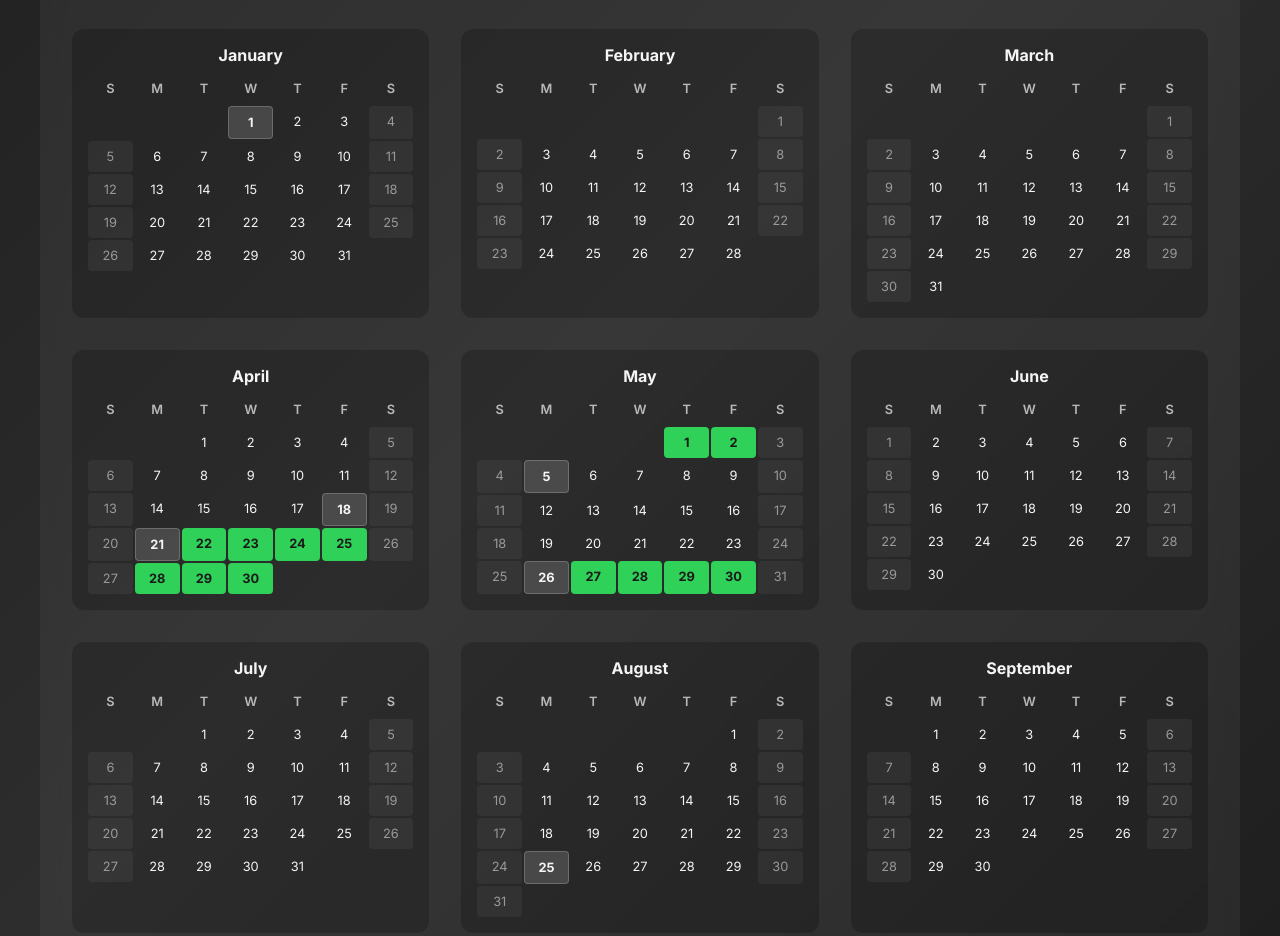
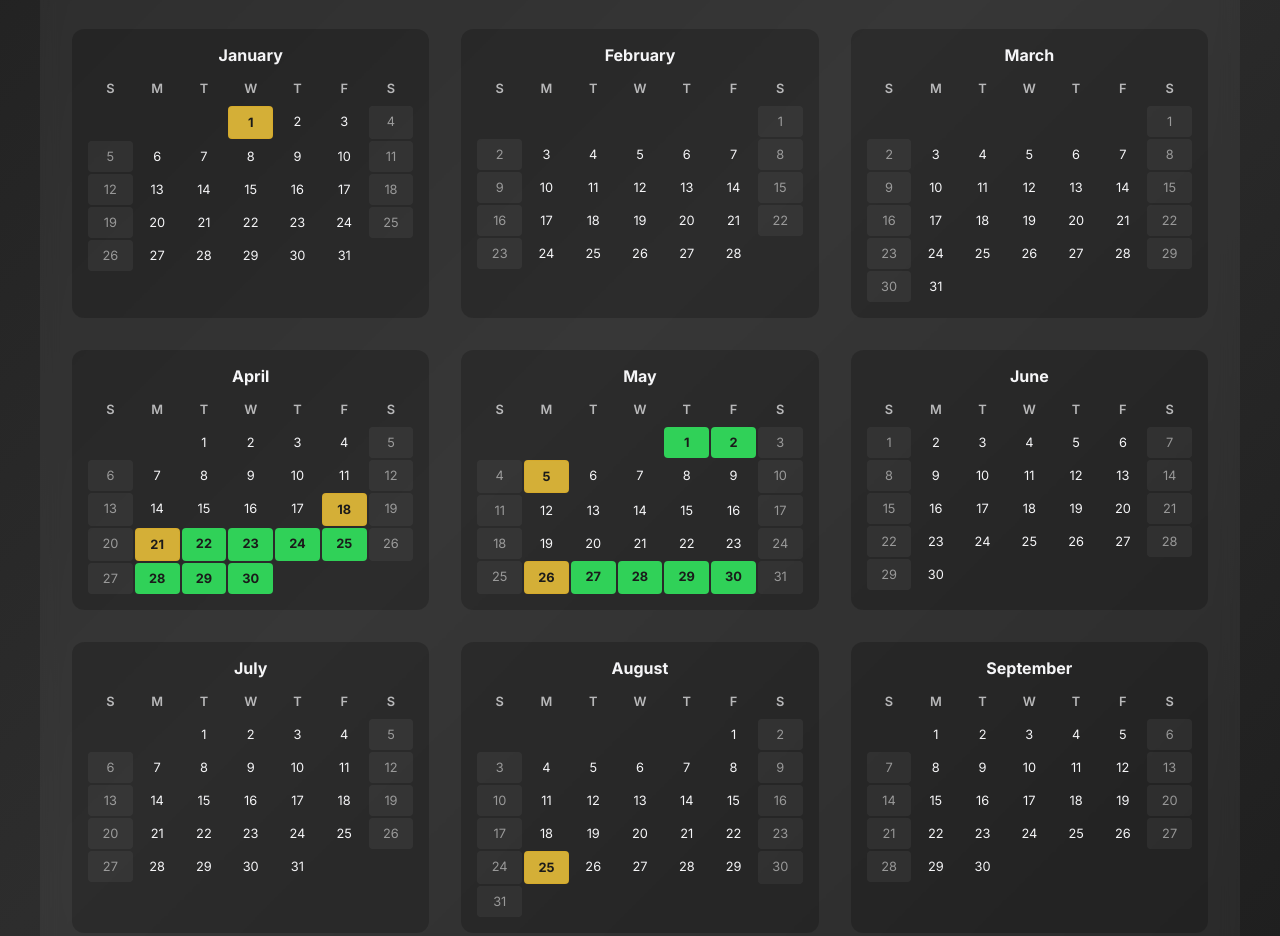
Before and after one commit to mccann-stuart/AntiLearn, a plain HTML site: page index.html in a window 1280 px wide. Shown: the part 796-1732 px from the top of the page. Drawn offline with Linux system fonts and the light colour scheme.

Commit message:
style: update holiday day background, color, and border styles

```diff
--- a/style.css
+++ b/style.css
@@ -189,11 +189,11 @@ h1 {
 }
 
 .day.holiday {
-    background: rgba(255, 255, 255, 0.15);
-    color: var(--text-color);
+    background: #d4af37;
+    color: #1a1a1a;
     font-weight: bold;
     cursor: help;
-    border: 1px solid rgba(255, 255, 255, 0.2);
+    border: 1px solid rgba(218, 165, 32, 0.5);
 }
 
 .day.leave {
```
